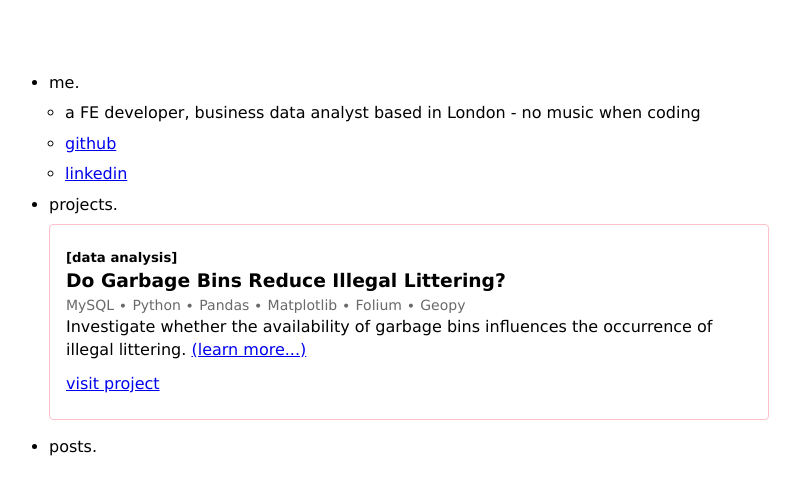
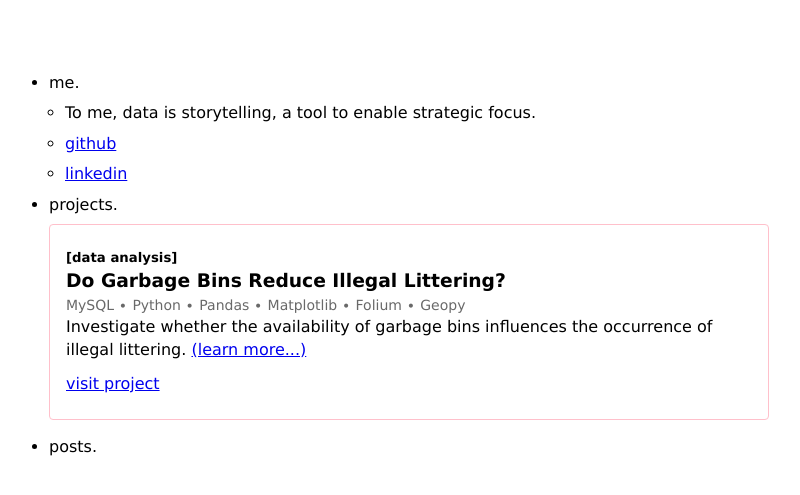
Before and after one commit to kimava/kimava, a Jekyll site: the page built from index.html, in a window 1280 px wide. Shown: the top 495 px of the page, without its empty margins (239-1039 px from the left). Built offline with Jekyll 4.4.1, drawn with Linux system fonts in a browser that asks for light colours.

```diff
--- a/_data/menu.yml
+++ b/_data/menu.yml
@@ -1,6 +1,6 @@
 - title: me.
   entries:
-    - title: a FE developer, business data analyst based in London - no music when coding
+    - title: To me, data is storytelling, a tool to enable strategic focus.
     - title: github
       url: https://github.com/kimava
     - title: linkedin
```
Also changed, not shown: _projects/littering_and_bins.md (+2 -0 lines).
